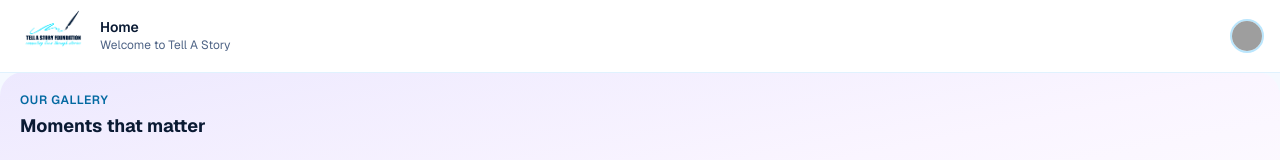
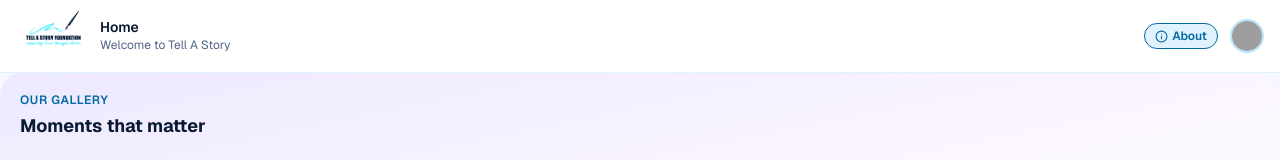
Before and after one commit to enoveri/tellAStoryFoundation, a Next.js app: page / in a window 1280 px wide. Shown: the top 160 px of the page. Built offline with nearby package versions, Linux system fonts and the light colour scheme; grey boxes are pictures that could not be loaded.

Commit message:
feat: About pill button in top-bar on every page

```diff
--- a/src/components/shared/top-bar.tsx
+++ b/src/components/shared/top-bar.tsx
@@ -2,6 +2,7 @@
 
 import Image from "next/image";
 import Link from "next/link";
+import { Info } from "lucide-react";
 import { useScrollDirection } from "@/hooks/use-scroll-direction";
 import { cn } from "@/lib/utils";
 import { CURRENT_USER } from "@/lib/session";
@@ -37,6 +38,16 @@ export function TopBar({ title, subtitle }: TopBarProps) {
         {subtitle ? <p className="truncate text-xs text-[color:var(--muted)]">{subtitle}</p> : null}
       </div>
 
+      {/* About link */}
+      <Link
+        href="/about"
+        className="flex shrink-0 items-center gap-1 rounded-full border px-2.5 py-1 text-xs font-semibold transition hover:opacity-80"
+        style={{ borderColor: "var(--primary)", color: "var(--primary)", background: "var(--primary-light)" }}
+        title="About Tell A Story"
+      >
+        <Info size={13} /> About
+      </Link>
+
       {/* Profile avatar */}
       <Link href="/profile" className="shrink-0" title={CURRENT_USER.name}>
         <Image
```
